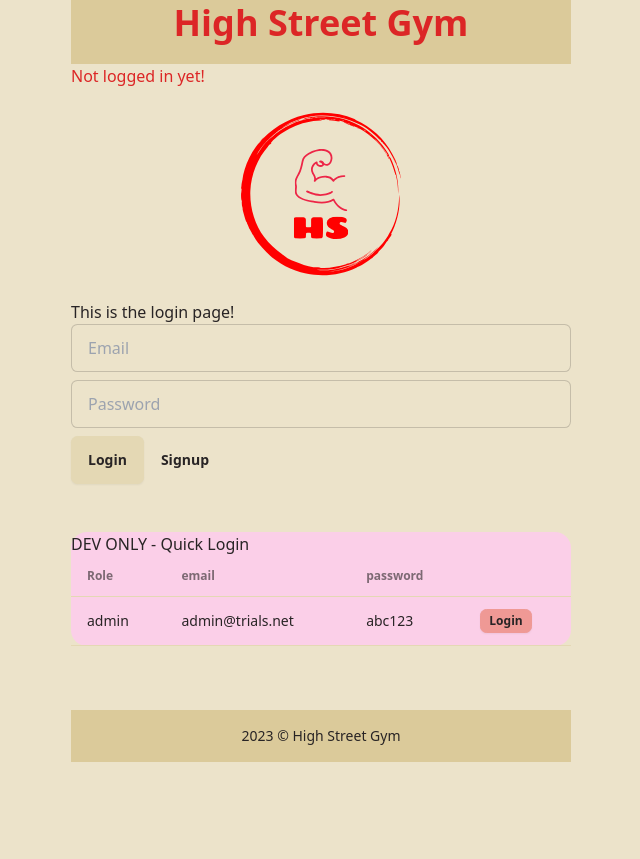
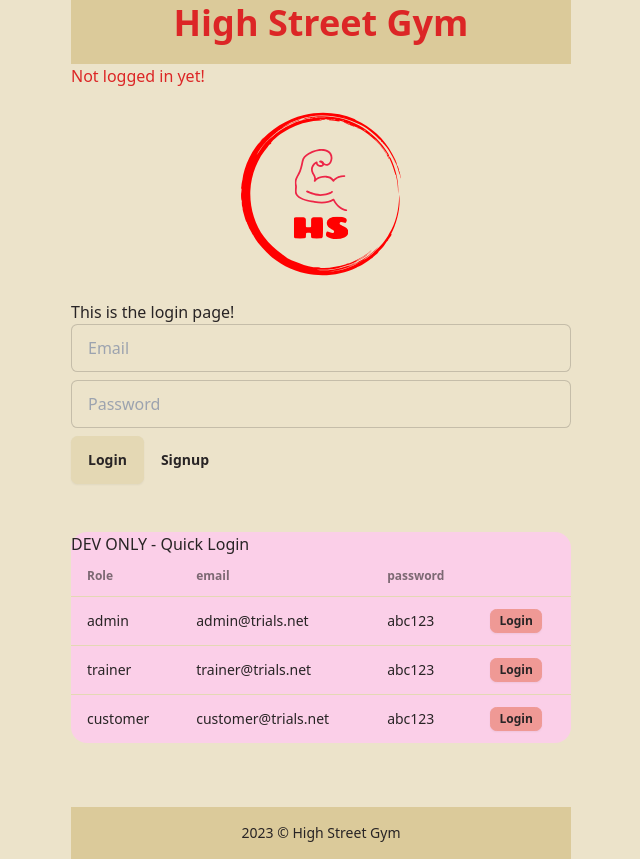
Before and after one commit to kats-ymd/high-street-gym, a React (Vite) app in the folder frontend/: page / in a window 1280 px wide. Shown: the whole page, without its empty margins (319-959 px from the left). Before the commit the page ends 800 px from the top, so only its background shows below. Built offline with nearby package versions, Linux system fonts and the light colour scheme.

Commit message:
added quick login for trainer & customer

```diff
--- a/frontend/src/pages/Login.jsx
+++ b/frontend/src/pages/Login.jsx
@@ -91,44 +91,44 @@ function Login() {
                                         }}>Login</button>
                                 </td>
                             </tr>
-                            {/* <tr>
-                                <td>moderator</td>
-                                <td>mod@srv.com</td>
+                            <tr>
+                                <td>trainer</td>
+                                <td>trainer@trials.net</td>
                                 <td>abc123</td>
                                 <td>
                                     <button
                                         className="btn btn-xs btn-primary"
                                         onClick={() => {
-                                            login("mod@srv.com", "abc123")
+                                            login("trainer@trials.net", "abc123")
                                                 .then(result => {
                                                     setStatusMessage("Login successful!")
-                                                    navigate("/dashboard")
+                                                    navigate("/bookings")
                                                 })
                                                 .catch(error => {
                                                     setStatusMessage("Login failed: " + error)
                                                 })
                                         }}>Login</button>
                                 </td>
-                            </tr> */}
-                            {/* <tr>
-                                <td>spotter</td>
-                                <td>spot@srv.com</td>
+                            </tr>
+                            <tr>
+                                <td>customer</td>
+                                <td>customer@trials.net</td>
                                 <td>abc123</td>
                                 <td>
                                     <button
                                         className="btn btn-xs btn-primary"
                                         onClick={() => {
-                                            login("spot@srv.com", "abc123")
+                                            login("customer@trials.net", "abc123")
                                                 .then(result => {
                                                     setStatusMessage("Login successful!")
-                                                    navigate("/dashboard")
+                                                    navigate("/bookings")
                                                 })
                                                 .catch(error => {
                                                     setStatusMessage("Login failed: " + error)
                                                 })
                                         }}>Login</button>
                                 </td>
-                            </tr> */}
+                            </tr>
                         </tbody>
                     </table>
                 </div>
```
